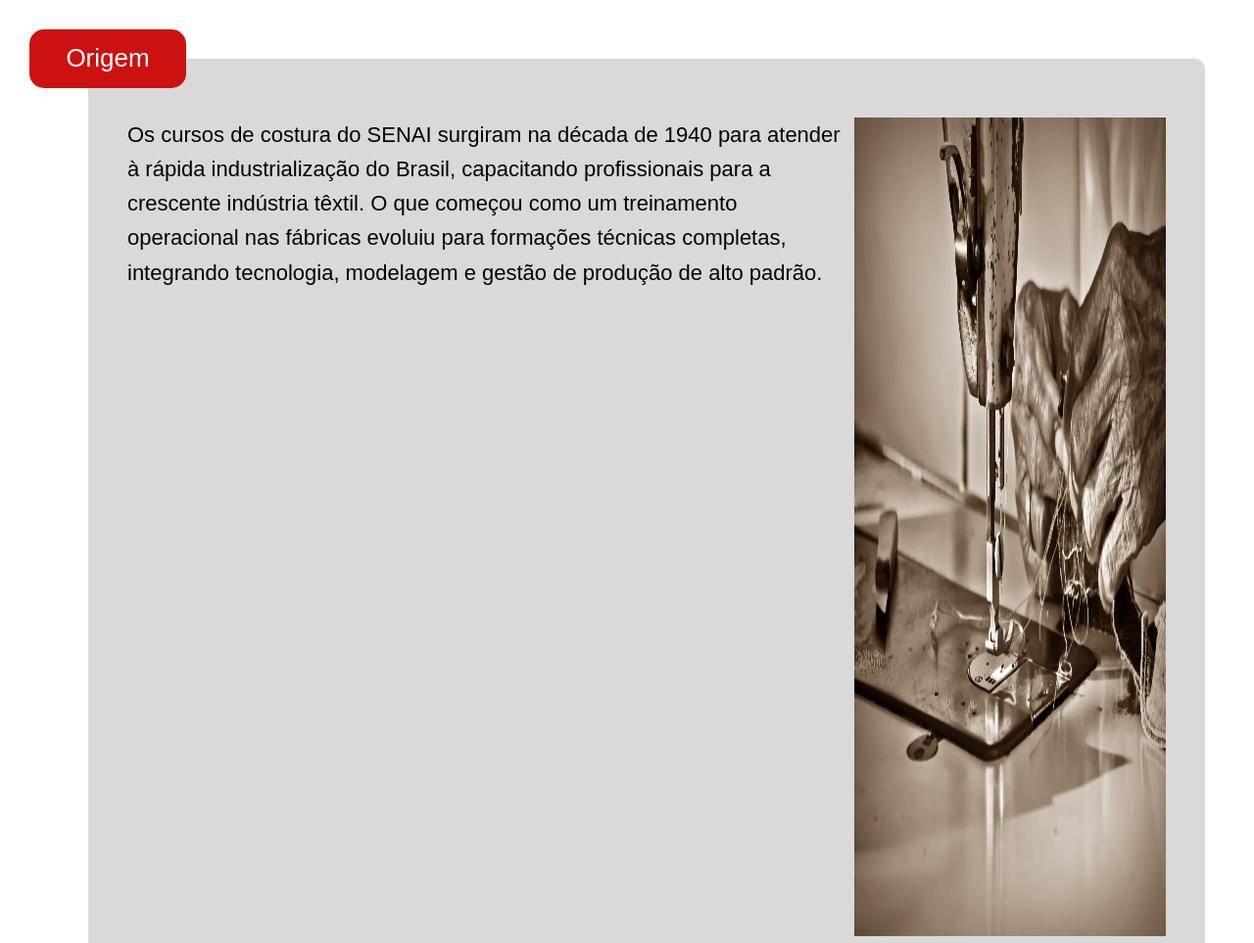
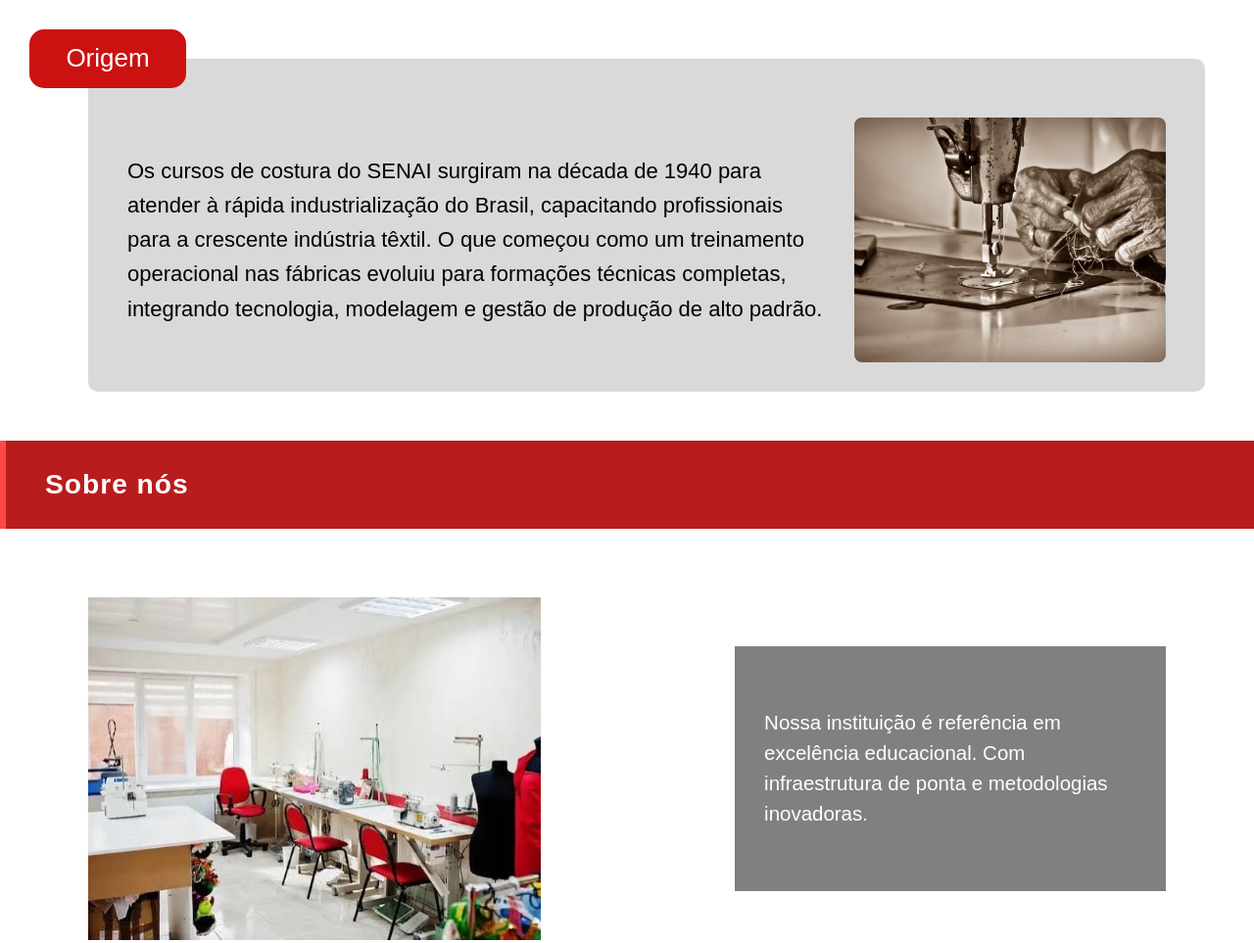
Before and after one commit to Pedro-Felix2808/divulgacao-costura, a plain HTML site: page index.html in a window 1280 px wide. Shown: the part 597-1560 px from the top of the page at 98% size. Drawn offline with Linux system fonts and the light colour scheme.

Commit message:
arrumando imagem origem

```diff
--- a/style.css
+++ b/style.css
@@ -717,14 +717,28 @@ footer img {
     }
 
 
+
 .texto-origem {
     display: flex;
     flex-direction: row;
+    align-items: center;
+    justify-content: space-between;
+    gap: 30px;
+}
+
+.texto-origem p {
+    flex: 1;
+    min-width: 0;
 }
 
 .img-origem {
     display: block;
     width: 30%;
+    height: 250px;
+    object-fit: cover;
+    object-position: center;
+    border-radius: 8px;
+    flex-shrink: 0;
 }
 
     .titulo-origem h2 {
```
Lines whose indentation alone changed are shown as unchanged.
